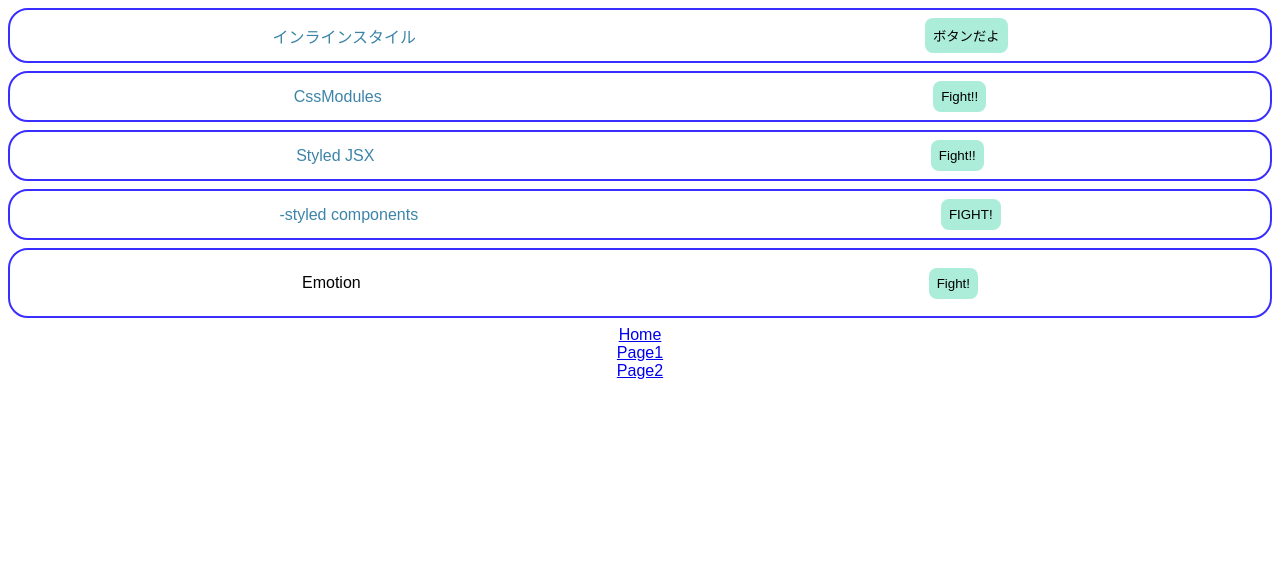
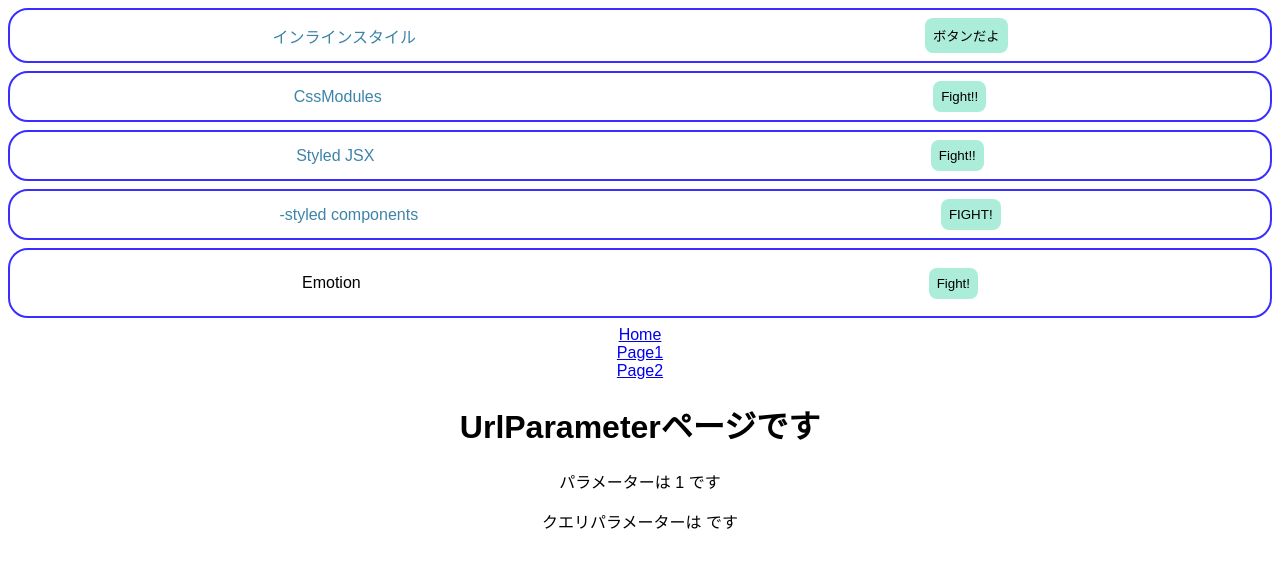
Before and after one commit to yasu2122yasu/react-udemy-2, a React (Create React App) app: page /page2/1 in a window 1280 px wide. Shown: the top 568 px of the page. Built offline with nearby package versions, Linux system fonts and the light colour scheme.

Commit message:
make pull requeset

```diff
--- a/src/Page2.jsx
+++ b/src/Page2.jsx
@@ -1,7 +1,12 @@
+import { Link } from 'react-router-dom';
+
 export const Page2 = () => {
   return (
     <div>
       <h1>Page2ページです</h1>
+      <Link to="/page2/999">URL Parameter</Link>
+      <br />
+      <Link to="/page2/999?name=hogehoge">Query Parameter</Link>
     </div>
   );
 };
--- /dev/null
+++ b/src/UrlParameter.jsx
@@ -0,0 +1,17 @@
+import { useParams, useLocation } from 'react-router-dom';
+
+export const UrlParameter = () => {
+  const { id } = useParams();
+  const { search } = useLocation();
+
+  const query = new URLSearchParams(search);
+  console.log(query);
+  return (
+    <div>
+      <h1>UrlParameterページです</h1>
+      <p>パラメーターは {id} です</p>
+      {/* urlにあるname=**** を取得できる */}
+      <p>クエリパラメーターは {query.get('name')} です</p>
+    </div>
+  );
+};
--- /dev/null
+++ b/src/router/Page2Routes.jsx
@@ -0,0 +1,14 @@
+import { Page2 } from '../Page2';
+import { UrlParameter } from '../UrlParameter';
+
+// URLパラメーターを扱うために、Page2Routesを作成
+export const Page2Routes = [
+  {
+    path: '/',
+    children: <Page2 />,
+  },
+  {
+    path: '/:id',
+    children: <UrlParameter />,
+  },
+];
--- a/src/router/Router.jsx
+++ b/src/router/Router.jsx
@@ -1,17 +1,20 @@
 import { Routes, Route } from 'react-router-dom';
 import { Home } from '../Home';
 import { Page1Routes } from './Page1Routes';
-import { Page2 } from '../Page2';
+import { Page2Routes } from './Page2Routes';
 
 export const Router = () => {
-  const url = '/page1';
+  const url1 = '/page1';
+  const url2 = '/page2';
   return (
     <Routes>
       <Route path="/" element={<Home />} />
       {Page1Routes.map((route, index) => (
-        <Route key={route.path} path={`${url}${route.path}`} element={route.children} />
+        <Route key={route.path} path={`${url1}${route.path}`} element={route.children} />
       ))}
-      <Route path="/page2" element={<Page2 />} />
+      {Page2Routes.map((route, index) => (
+        <Route key={route.path} path={`${url2}${route.path}`} element={route.children} />
+      ))}
     </Routes>
   );
 };
```
